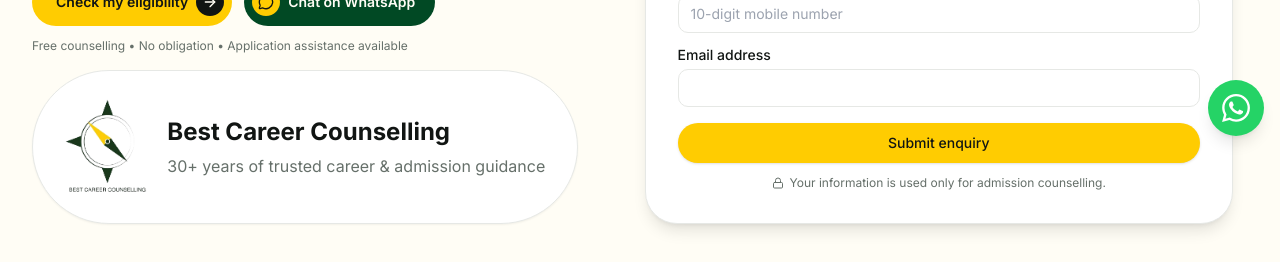
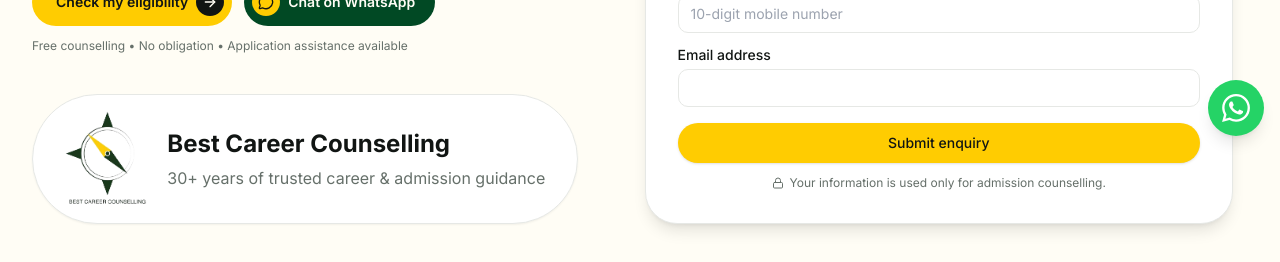
Before and after one commit to greenthera/bestcareercounselling.com, a React (Vite) app: page /admission-consulting/online-admissions in a window 1280 px wide. Shown: the part 640-902 px from the top of the page. Built offline with nearby package versions, Linux system fonts and the light colour scheme; no server answers.

Commit message:
style: reduce vertical padding on the hero trust badge (#390)

```diff
--- a/src/pages/OnlineAdmissions.tsx
+++ b/src/pages/OnlineAdmissions.tsx
@@ -266,7 +266,7 @@ export default function OnlineAdmissions() {
               Free counselling • No obligation • Application assistance available
             </p>
 
-            <div className="mt-8 flex w-fit items-center gap-5 rounded-full border border-neutral-border bg-white px-8 py-7 shadow-sm lg:mt-auto">
+            <div className="mt-8 flex w-fit items-center gap-5 rounded-full border border-neutral-border bg-white px-8 py-4 shadow-sm lg:mt-auto">
               <img src={logo} alt="" className="h-24 w-auto shrink-0" />
               <div>
                 <p className="text-2xl font-bold text-ink">Best Career Counselling</p>
```
